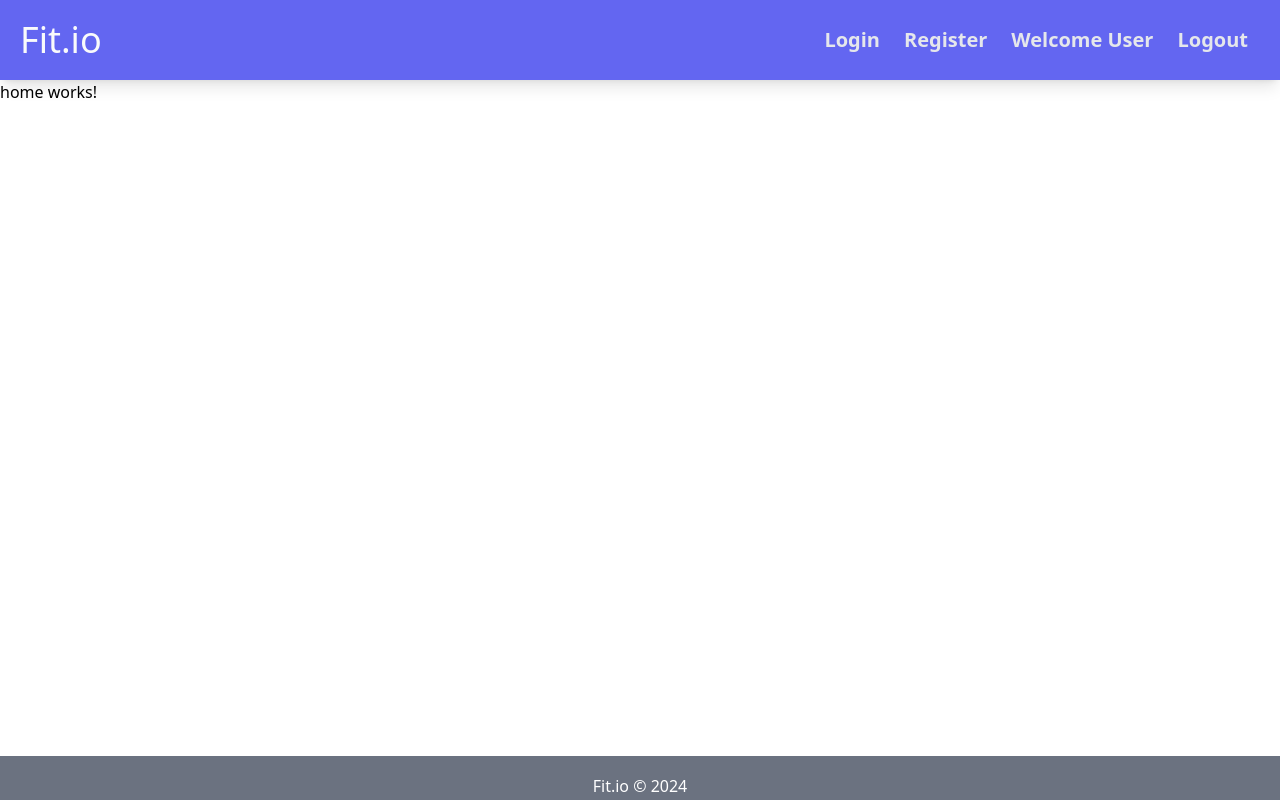
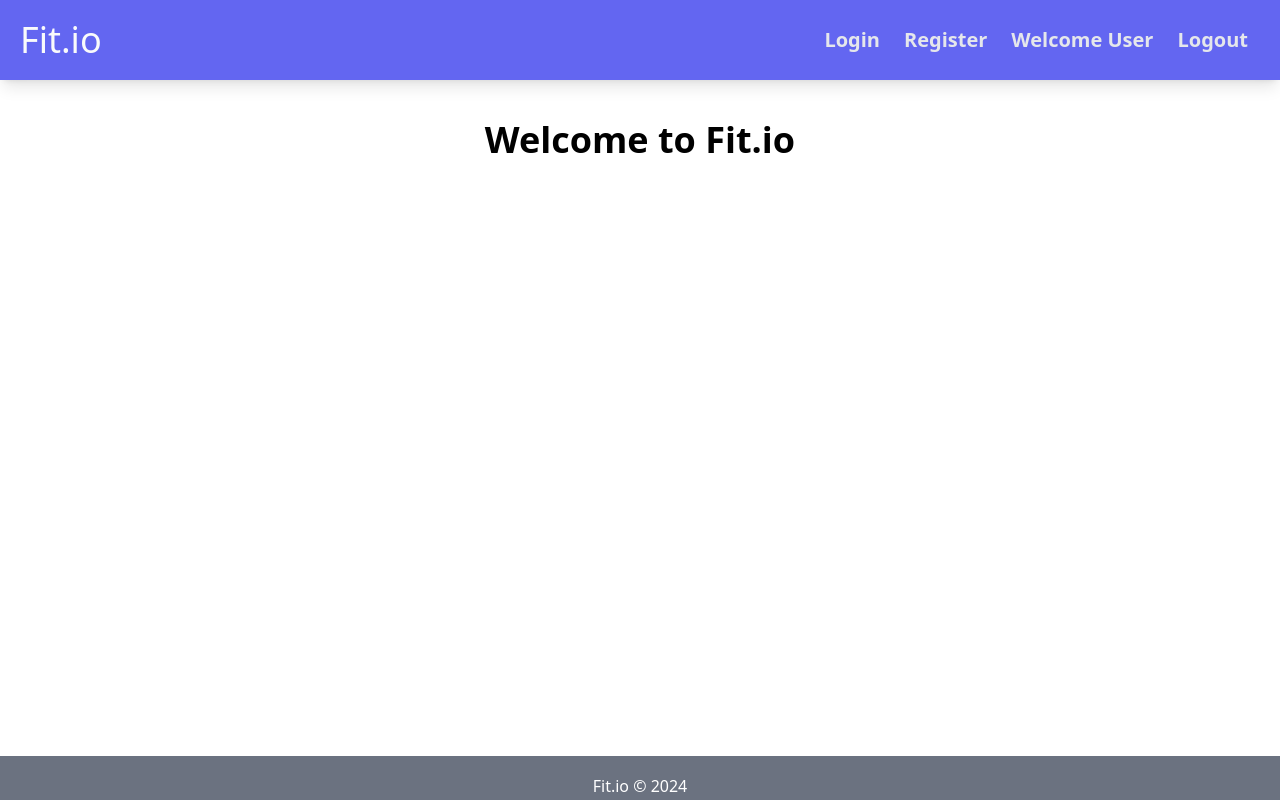
Before and after one commit to alex-sarson/fit-client, an Angular app: page / in a window 1280 px wide. Built offline with nearby package versions, Linux system fonts and the light colour scheme.

Commit message:
styled home page a little

```diff
--- a/src/app/pages/home/home.component.html
+++ b/src/app/pages/home/home.component.html
@@ -1 +1 @@
-<p>home works!</p>
+<h4 class="text-4xl text-center mt-10 font-bold">Welcome to Fit.io</h4>
```
